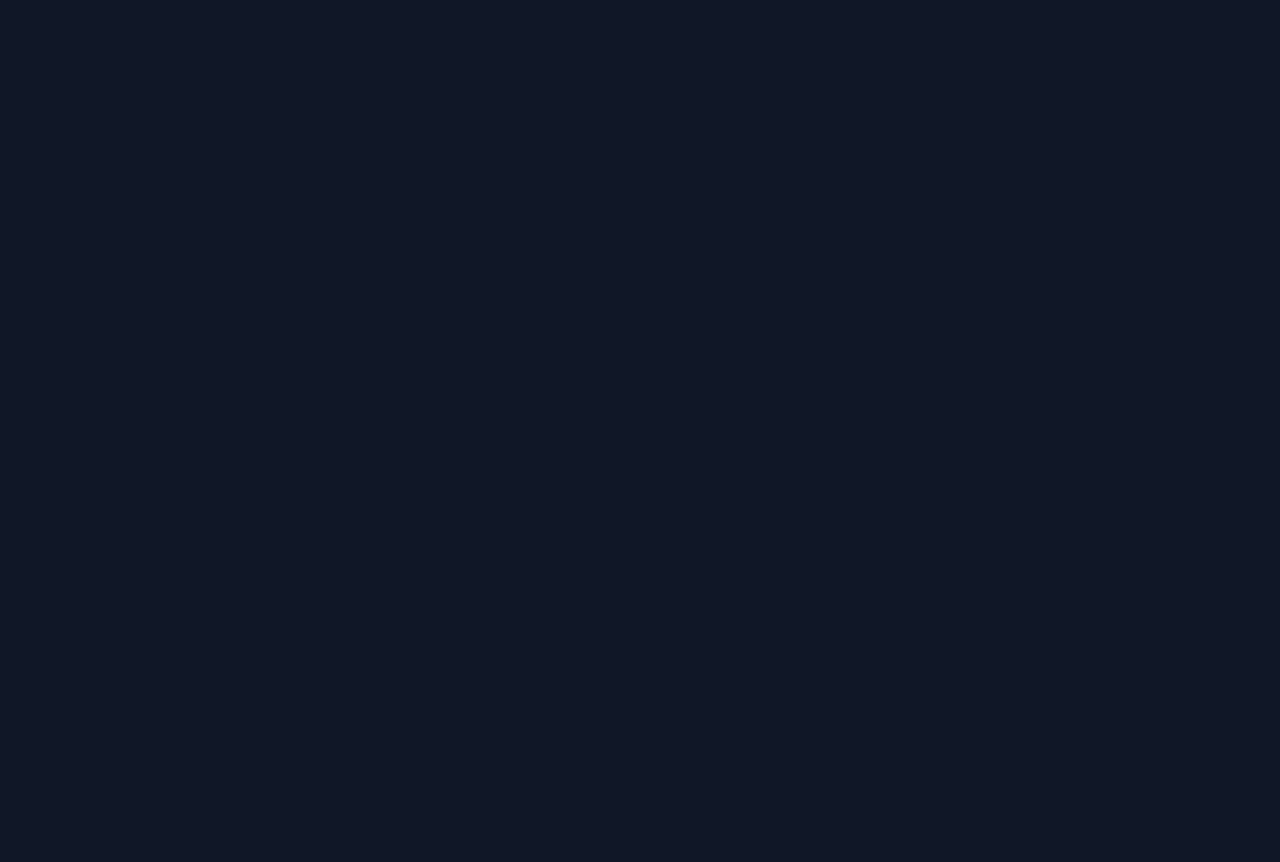
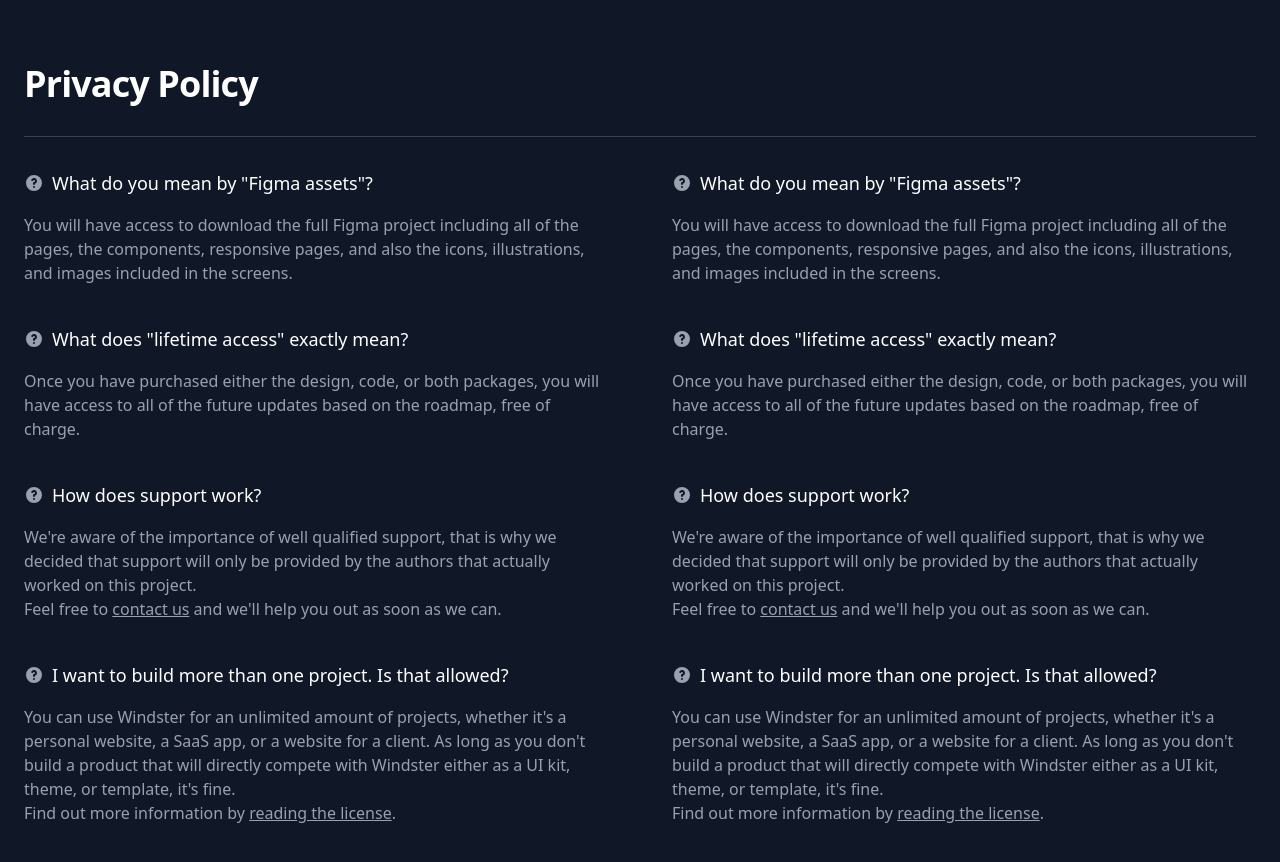
Before and after one commit to Roise-s/roisetech, a React (Vite) app: page /privacy-policy in a window 1280 px wide. Shown: the top 862 px of the page. Before the commit the page ends 800 px from the top, so only its background shows below. Built offline with nearby package versions, Linux system fonts and the light colour scheme.

Commit message:
mid done

```diff
--- a/src/components/Footer.tsx
+++ b/src/components/Footer.tsx
@@ -153,7 +153,7 @@ const Footer = () => {
                 </li>
 
                 <li>
-                    <a href="#" className="transition hover:opacity-75 text-gray-400">
+                    <a href="/privacy-policy" className="transition hover:opacity-75 text-gray-400">
                     Privacy Policy
                     </a>
                 </li>
--- a/src/components/PrivacyPolicy.tsx
+++ b/src/components/PrivacyPolicy.tsx
@@ -1,9 +1,77 @@
 
 const PrivacyPolicy = () => {
   return (
-    <div>
-
-    </div>
+    <section className="bg-gray-900">
+        <div className="py-8 px-4 mx-auto max-w-screen-xl sm:py-16 lg:px-6">
+            <h2 className="mb-8 text-4xl tracking-tight font-extrabold text-white">Privacy Policy</h2>
+            <div className="grid pt-8 text-left border-t md:gap-16 border-gray-700 md:grid-cols-2">
+                <div>
+                    <div className="mb-10">
+                        <h3 className="flex items-center mb-4 text-lg font-medium text-white">
+                            <svg className="flex-shrink-0 mr-2 w-5 h-5 text-gray-400" fill="currentColor" viewBox="0 0 20 20" xmlns="http://www.w3.org/2000/svg"><path fill-rule="evenodd" d="M18 10a8 8 0 11-16 0 8 8 0 0116 0zm-8-3a1 1 0 00-.867.5 1 1 0 11-1.731-1A3 3 0 0113 8a3.001 3.001 0 01-2 2.83V11a1 1 0 11-2 0v-1a1 1 0 011-1 1 1 0 100-2zm0 8a1 1 0 100-2 1 1 0 000 2z" clip-rule="evenodd"></path></svg>
+                            What do you mean by "Figma assets"?
+                        </h3>
+                        <p className="text-gray-400">You will have access to download the full Figma project including all of the pages, the components, responsive pages, and also the icons, illustrations, and images included in the screens.</p>
+                    </div>
+                    <div className="mb-10">
+                        <h3 className="flex items-center mb-4 text-lg font-medium text-white">
+                            <svg className="flex-shrink-0 mr-2 w-5 h-5 text-gray-400" fill="currentColor" viewBox="0 0 20 20" xmlns="http://www.w3.org/2000/svg"><path fill-rule="evenodd" d="M18 10a8 8 0 11-16 0 8 8 0 0116 0zm-8-3a1 1 0 00-.867.5 1 1 0 11-1.731-1A3 3 0 0113 8a3.001 3.001 0 01-2 2.83V11a1 1 0 11-2 0v-1a1 1 0 011-1 1 1 0 100-2zm0 8a1 1 0 100-2 1 1 0 000 2z" clip-rule="evenodd"></path></svg>
+                            What does "lifetime access" exactly mean?
+                        </h3>
+                        <p className="text-gray-400">Once you have purchased either the design, code, or both packages, you will have access to all of the future updates based on the roadmap, free of charge.</p>
+                    </div>
+                    <div className="mb-10">
+                        <h3 className="flex items-center mb-4 text-lg font-medium text-white">
+                            <svg className="flex-shrink-0 mr-2 w-5 h-5 text-gray-400" fill="currentColor" viewBox="0 0 20 20" xmlns="http://www.w3.org/2000/svg"><path fill-rule="evenodd" d="M18 10a8 8 0 11-16 0 8 8 0 0116 0zm-8-3a1 1 0 00-.867.5 1 1 0 11-1.731-1A3 3 0 0113 8a3.001 3.001 0 01-2 2.83V11a1 1 0 11-2 0v-1a1 1 0 011-1 1 1 0 100-2zm0 8a1 1 0 100-2 1 1 0 000 2z" clip-rule="evenodd"></path></svg>
+                            How does support work?
+                        </h3>
+                        <p className="text-gray-400">We're aware of the importance of well qualified support, that is why we decided that support will only be provided by the authors that actually worked on this project.</p>
+                        <p className="text-gray-400">Feel free to <a href="#" className="font-medium underline text-primary-600 dark:text-primary-500 hover:no-underline" target="_blank" rel="noreferrer">contact us</a> and we'll help you out as soon as we can.</p>
+                    </div>
+                    <div className="mb-10">
+                        <h3 className="flex items-center mb-4 text-lg font-medium text-white">
+                            <svg className="flex-shrink-0 mr-2 w-5 h-5 text-gray-400" fill="currentColor" viewBox="0 0 20 20" xmlns="http://www.w3.org/2000/svg"><path fill-rule="evenodd" d="M18 10a8 8 0 11-16 0 8 8 0 0116 0zm-8-3a1 1 0 00-.867.5 1 1 0 11-1.731-1A3 3 0 0113 8a3.001 3.001 0 01-2 2.83V11a1 1 0 11-2 0v-1a1 1 0 011-1 1 1 0 100-2zm0 8a1 1 0 100-2 1 1 0 000 2z" clip-rule="evenodd"></path></svg>
+                            I want to build more than one project. Is that allowed?
+                        </h3>
+                        <p className="text-gray-400">You can use Windster for an unlimited amount of projects, whether it's a personal website, a SaaS app, or a website for a client. As long as you don't build a product that will directly compete with Windster either as a UI kit, theme, or template, it's fine.</p>
+                        <p className="text-gray-400">Find out more information by <a href="#" className="font-medium underline text-primary-600 dark:text-primary-500 hover:no-underline">reading the license</a>.</p>
+                    </div>
+                </div>
+                <div>
+                    <div className="mb-10">
+                        <h3 className="flex items-center mb-4 text-lg font-medium text-white">
+                            <svg className="flex-shrink-0 mr-2 w-5 h-5 text-gray-400" fill="currentColor" viewBox="0 0 20 20" xmlns="http://www.w3.org/2000/svg"><path fill-rule="evenodd" d="M18 10a8 8 0 11-16 0 8 8 0 0116 0zm-8-3a1 1 0 00-.867.5 1 1 0 11-1.731-1A3 3 0 0113 8a3.001 3.001 0 01-2 2.83V11a1 1 0 11-2 0v-1a1 1 0 011-1 1 1 0 100-2zm0 8a1 1 0 100-2 1 1 0 000 2z" clip-rule="evenodd"></path></svg>
+                            What do you mean by "Figma assets"?
+                        </h3>
+                        <p className="text-gray-400">You will have access to download the full Figma project including all of the pages, the components, responsive pages, and also the icons, illustrations, and images included in the screens.</p>
+                    </div>
+                    <div className="mb-10">
+                        <h3 className="flex items-center mb-4 text-lg font-medium text-white">
+                            <svg className="flex-shrink-0 mr-2 w-5 h-5 text-gray-400" fill="currentColor" viewBox="0 0 20 20" xmlns="http://www.w3.org/2000/svg"><path fill-rule="evenodd" d="M18 10a8 8 0 11-16 0 8 8 0 0116 0zm-8-3a1 1 0 00-.867.5 1 1 0 11-1.731-1A3 3 0 0113 8a3.001 3.001 0 01-2 2.83V11a1 1 0 11-2 0v-1a1 1 0 011-1 1 1 0 100-2zm0 8a1 1 0 100-2 1 1 0 000 2z" clip-rule="evenodd"></path></svg>
+                            What does "lifetime access" exactly mean?
+                        </h3>
+                        <p className="text-gray-400">Once you have purchased either the design, code, or both packages, you will have access to all of the future updates based on the roadmap, free of charge.</p>
+                    </div>
+                    <div className="mb-10">
+                        <h3 className="flex items-center mb-4 text-lg font-medium text-white">
+                            <svg className="flex-shrink-0 mr-2 w-5 h-5 text-gray-400" fill="currentColor" viewBox="0 0 20 20" xmlns="http://www.w3.org/2000/svg"><path fill-rule="evenodd" d="M18 10a8 8 0 11-16 0 8 8 0 0116 0zm-8-3a1 1 0 00-.867.5 1 1 0 11-1.731-1A3 3 0 0113 8a3.001 3.001 0 01-2 2.83V11a1 1 0 11-2 0v-1a1 1 0 011-1 1 1 0 100-2zm0 8a1 1 0 100-2 1 1 0 000 2z" clip-rule="evenodd"></path></svg>
+                            How does support work?
+                        </h3>
+                        <p className="text-gray-400">We're aware of the importance of well qualified support, that is why we decided that support will only be provided by the authors that actually worked on this project.</p>
+                        <p className="text-gray-400">Feel free to <a href="#" className="font-medium underline text-primary-600 dark:text-primary-500 hover:no-underline" target="_blank" rel="noreferrer">contact us</a> and we'll help you out as soon as we can.</p>
+                    </div>
+                    <div className="mb-10">
+                        <h3 className="flex items-center mb-4 text-lg font-medium text-white">
+                            <svg className="flex-shrink-0 mr-2 w-5 h-5 text-gray-400" fill="currentColor" viewBox="0 0 20 20" xmlns="http://www.w3.org/2000/svg"><path fill-rule="evenodd" d="M18 10a8 8 0 11-16 0 8 8 0 0116 0zm-8-3a1 1 0 00-.867.5 1 1 0 11-1.731-1A3 3 0 0113 8a3.001 3.001 0 01-2 2.83V11a1 1 0 11-2 0v-1a1 1 0 011-1 1 1 0 100-2zm0 8a1 1 0 100-2 1 1 0 000 2z" clip-rule="evenodd"></path></svg>
+                            I want to build more than one project. Is that allowed?
+                        </h3>
+                        <p className="text-gray-400">You can use Windster for an unlimited amount of projects, whether it's a personal website, a SaaS app, or a website for a client. As long as you don't build a product that will directly compete with Windster either as a UI kit, theme, or template, it's fine.</p>
+                        <p className="text-gray-400">Find out more information by <a href="#" className="font-medium underline text-primary-600 dark:text-primary-500 hover:no-underline">reading the license</a>.</p>
+                    </div>
+                </div>
+            </div>
+        </div>
+    </section>
   )
 }
 
```
